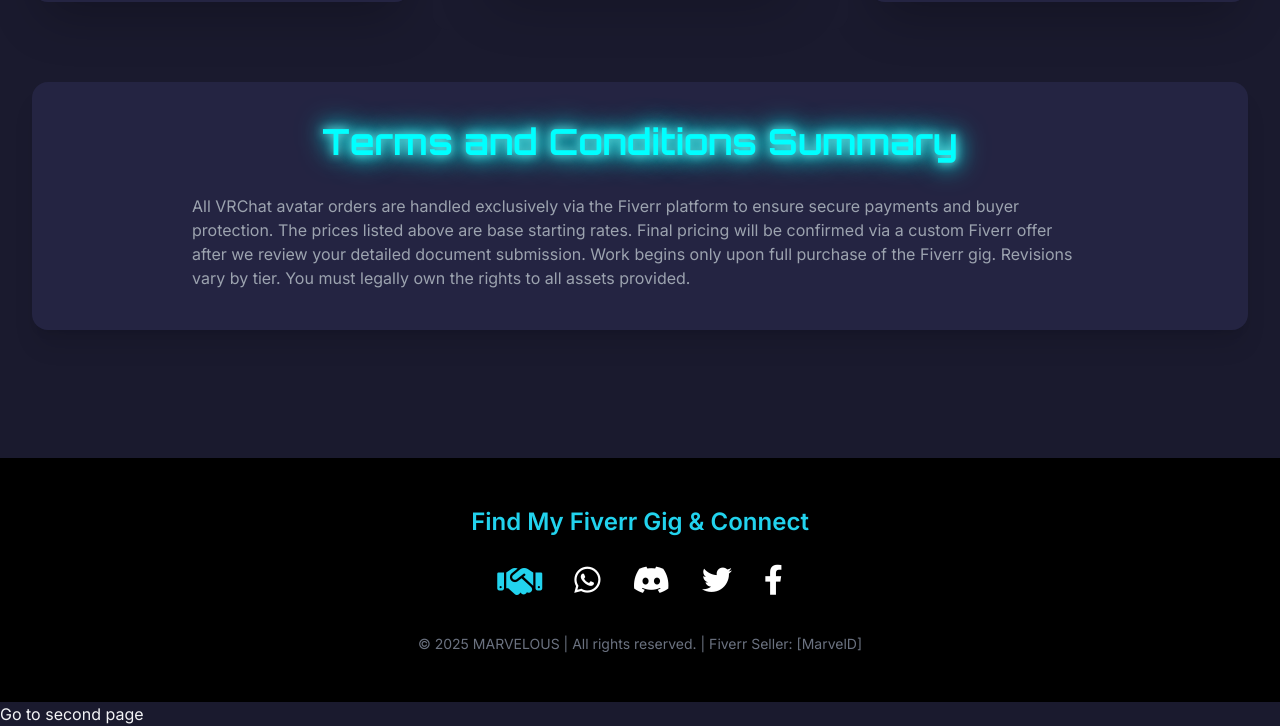
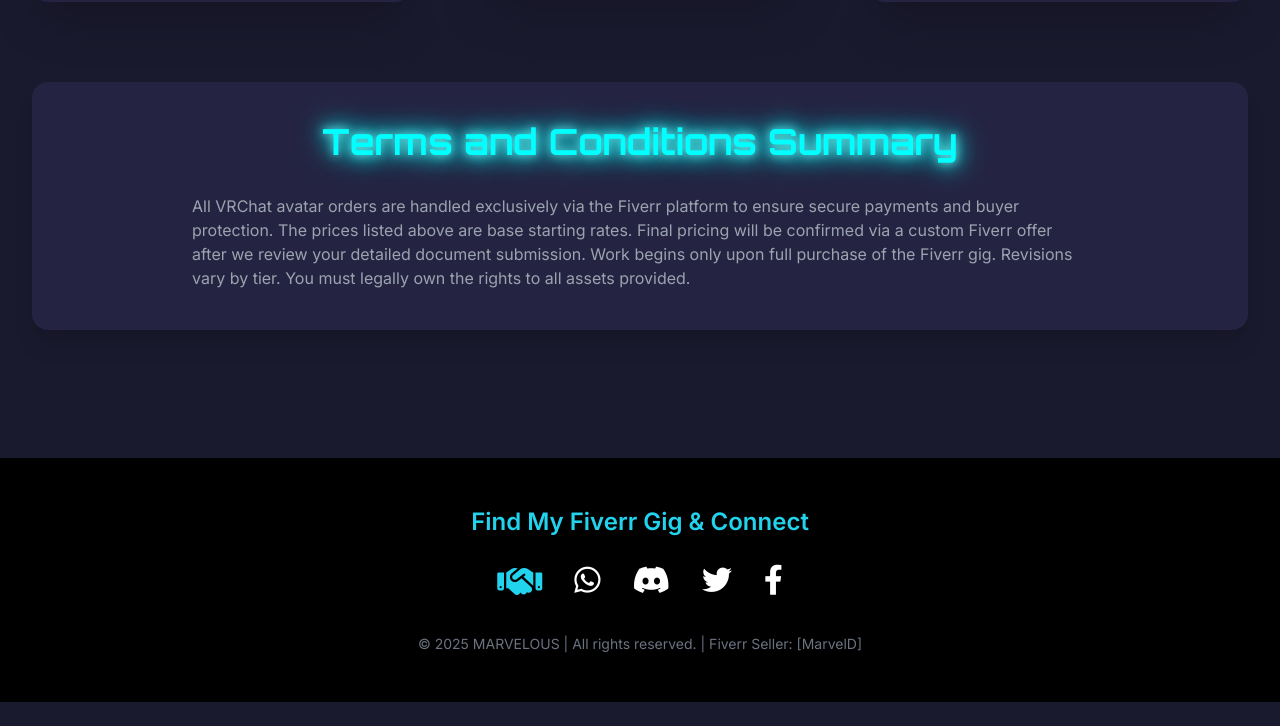
Before and after one commit to MarvelD1/marveld, a plain HTML site: page index.html in a window 1280 px wide. Shown: the part 2254-2980 px from the top of the page. After the commit the page ends 2956 px from the top, so only its background shows below. Drawn offline with nearby package versions, Linux system fonts and the light colour scheme.

Commit message:
Update index.html

```diff
--- a/index.html
+++ b/index.html
@@ -252,7 +252,6 @@
             }, 8000);
         });
     </script>
-<a href="page2.html">Go to second page</a>
 </body>
 
 </html>
```
